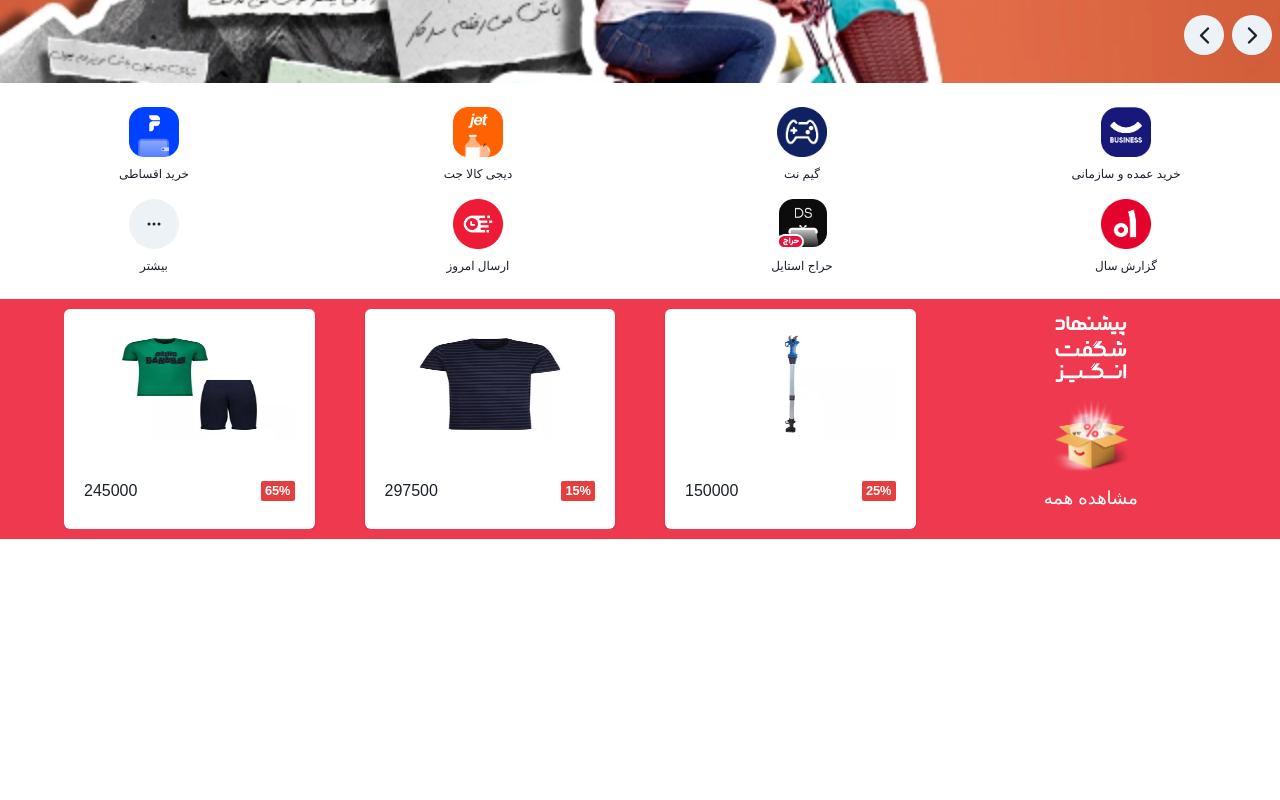
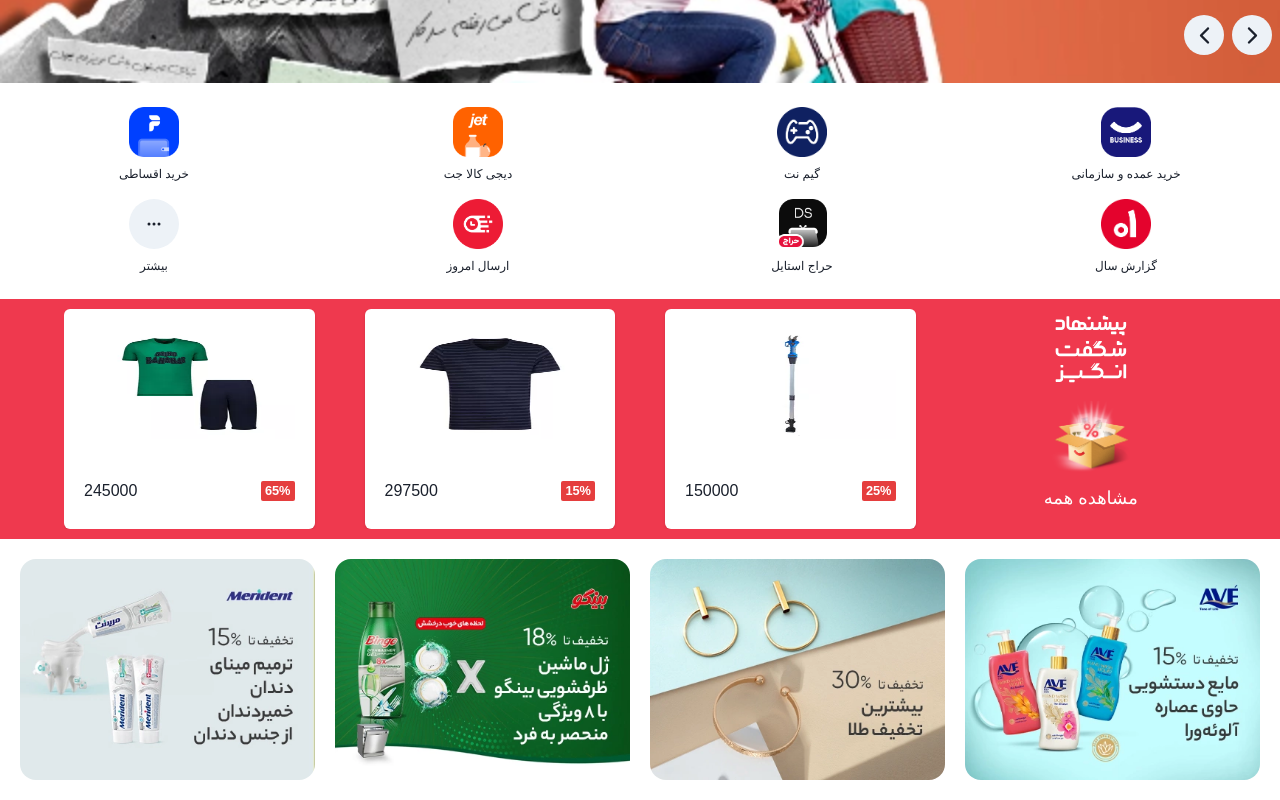
Before and after one commit to Mr-RoRo/digi-kala_test, a React (Vite) app: page / in a window 1280 px wide. Shown: the part 356-1156 px from the top of the page. Before the commit the page ends 895 px from the top, so only its background shows below. Built offline with nearby package versions, Linux system fonts and the light colour scheme; a small style sheet from the web is missing.

Commit message:
Create ads grid

```diff
--- a/src/App.tsx
+++ b/src/App.tsx
@@ -3,6 +3,7 @@ import NavBar from "./components/NavBar";
 import ImgaeSlider from "./components/ImgaeSlider";
 import OtherCompany from "./components/OtherCompany";
 import { SliderProducts } from "./components/SliderProducts";
+import AdsGrid from "./components/AdsGrid";
 
 function App() {
   return (
@@ -14,6 +15,7 @@ function App() {
         <ImgaeSlider />
         <OtherCompany />
         <SliderProducts />
+        <AdsGrid />
       </GridItem>
       <GridItem area={"footer"}></GridItem>
     </Grid>
--- /dev/null
+++ b/src/components/AdsGrid.tsx
@@ -0,0 +1,29 @@
+import { Grid, GridItem, Image, LinkOverlay } from "@chakra-ui/react";
+import adsImages from "../data/ads-images";
+const AdsGrid = () => {
+  return (
+    <Grid
+    marginY={5}
+    marginX={5}
+    gap={5}
+      templateColumns={{
+        base: "repeat(2,1fr)",
+        lg: "repeat(4,1fr)",
+      }}
+      templateRows={{
+        base: "repeat(2,1fr)",
+        lg: "repeat(1,1fr)",
+      }}
+    >
+      {adsImages.map((image,index) => (
+        <GridItem key={index}>
+            <LinkOverlay href="#">
+                <Image borderRadius="1rem" src={image} />
+            </LinkOverlay>
+        </GridItem>
+      ))}
+    </Grid>
+  );
+};
+
+export default AdsGrid;
--- a/src/components/SliderProducts.tsx
+++ b/src/components/SliderProducts.tsx
@@ -57,7 +57,7 @@ export const SliderProducts = () => {
           </VStack>
         </SwiperSlide>
         {imageDrag.map((image, index) => (
-          <SwiperSlide className={style.SwiperSlide}>
+          <SwiperSlide key={index} className={style.SwiperSlide}>
             <ImageCards index={index} image={image} />
           </SwiperSlide>
         ))}
--- /dev/null
+++ b/src/data/ads-images.ts
@@ -0,0 +1,6 @@
+import adsImage1 from "../assets/Ads1.webp"
+import adsImage2 from "../assets/Ads2.webp"
+import adsImage3 from "../assets/Ads3.webp"
+import adsImage4 from "../assets/Ads4.webp"
+
+export default  [adsImage1,adsImage2,adsImage3,adsImage4]
```
